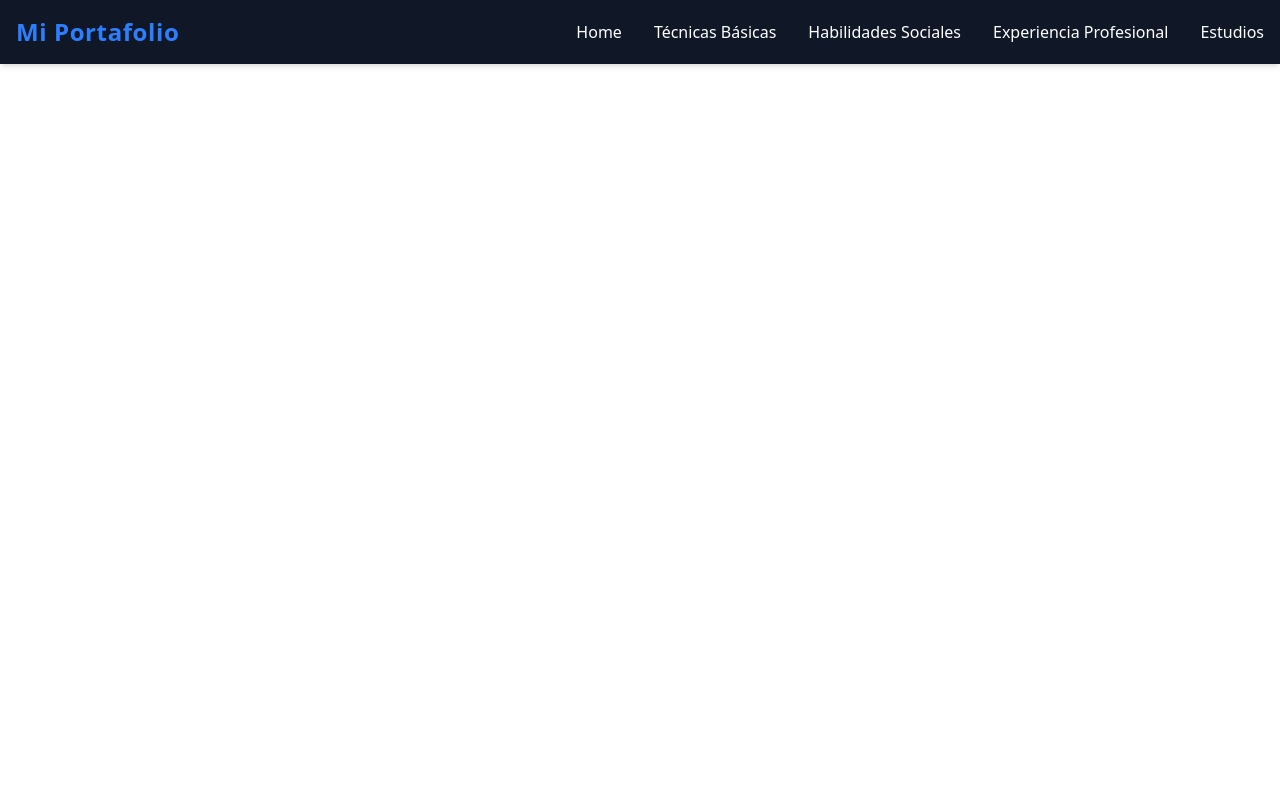
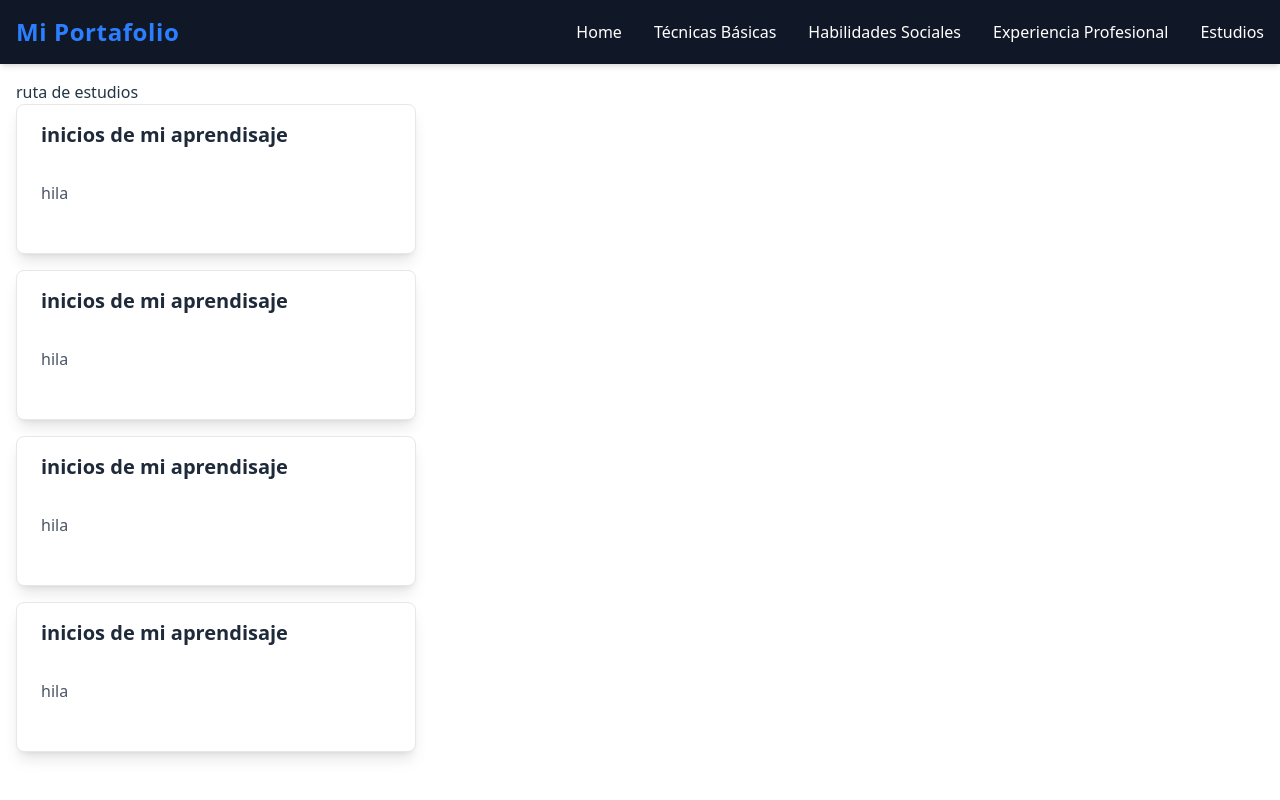
Before and after one commit to juban1234/Portafolio-Profecional, a React (Vite) app in the folder proyecto/: page /Studies in a window 1280 px wide. Shown: the top 800 px of the page. Built offline with nearby package versions, Linux system fonts and the light colour scheme.

Commit message:
actualizacion

```diff
--- a/proyecto/src/Components/pages/ProfessionalExp/ProfessionalExp.jsx
+++ b/proyecto/src/Components/pages/ProfessionalExp/ProfessionalExp.jsx
@@ -1,10 +1,15 @@
+import { CardInfo } from "../../UI/CardInfo/CardInfo"
+import img1 from "../../assets/image/imgenExpTra.avif"
 
 export const ProfessionalExp = () => {
   return (
     <main className="flex-grow min-h-screen flex flex-col items-center p-4">
-      <h1>experiencia profecional</h1>
-      <p>no cuento con experiencia laboral pero no letengo miedo al trabajo</p>
 
+      <CardInfo
+      title={"experiencia profecional"}
+        content={"no cuento con experiencia laboral pero no le tengo miedo al trabajo"}
+      />
+      <img src = {img1} alt="imagen 1" />
     </main>
   )
 }
--- a/proyecto/src/Components/pages/Studies/Studies.jsx
+++ b/proyecto/src/Components/pages/Studies/Studies.jsx
@@ -1,10 +1,31 @@
-
+import { CardInfo } from "../../UI/CardInfo/CardInfo"
 
 export const Studies = () => {
   return (
 
-    <main className="flex-grow min-h-screen flex flex-col items-center p-4">
+    <main className="flex-grow min-h-screen flex flex-col justify-items-center  p-4">
+      <h1>ruta de estudios</h1>
+      <div className="  grid grid-cols-1 sm:grid-cols-1 md:grid-cols-1  gap-4">
+        <CardInfo
+          title={"inicios de mi aprendisaje"}
+          content={"hila"}
+        />
 
+        <CardInfo
+          title={"inicios de mi aprendisaje"}
+          content={"hila"}
+        />
+
+        <CardInfo
+          title={"inicios de mi aprendisaje"}
+          content={"hila"}
+        />
+
+        <CardInfo
+          title={"inicios de mi aprendisaje"}
+          content={"hila"}
+        />
+      </div>
     </main>
   )
 }
```
Also changed, not shown: proyecto/src/Components/assets/image/imgenExpTra.avif (added).
